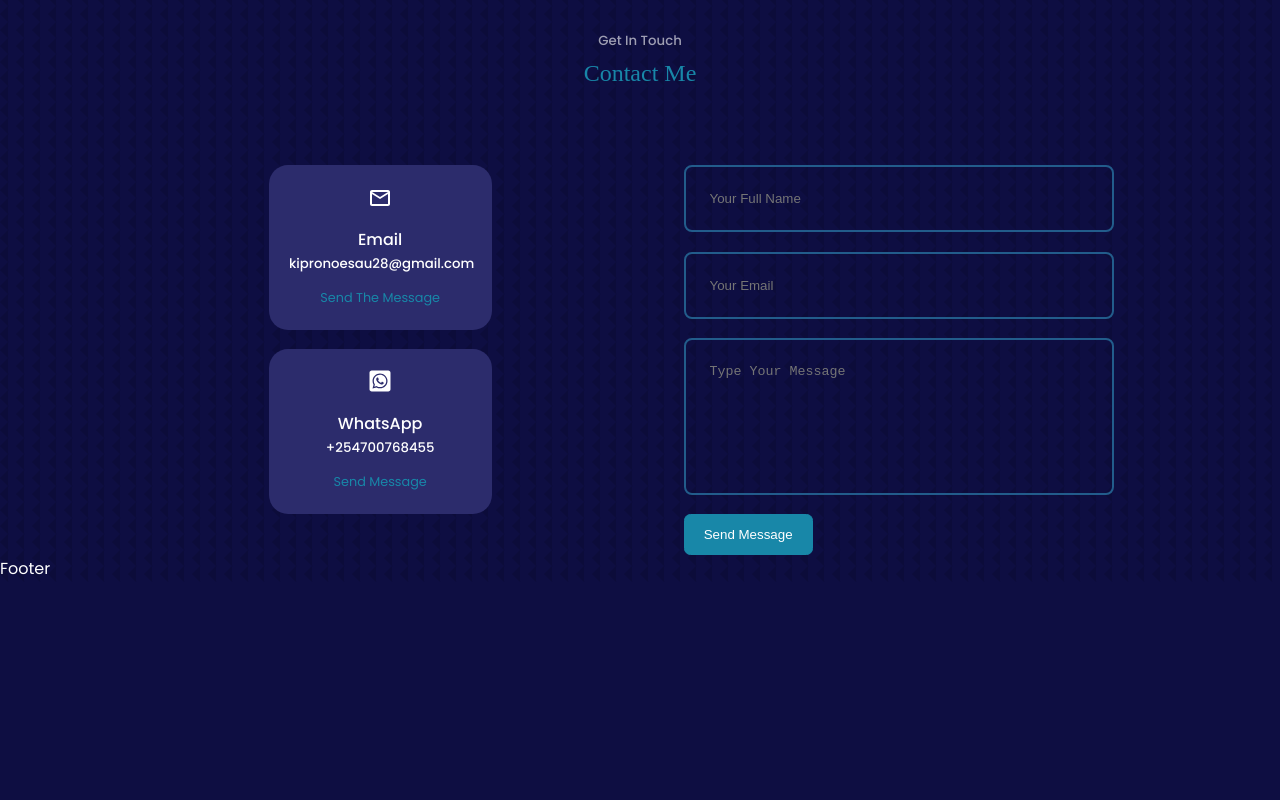
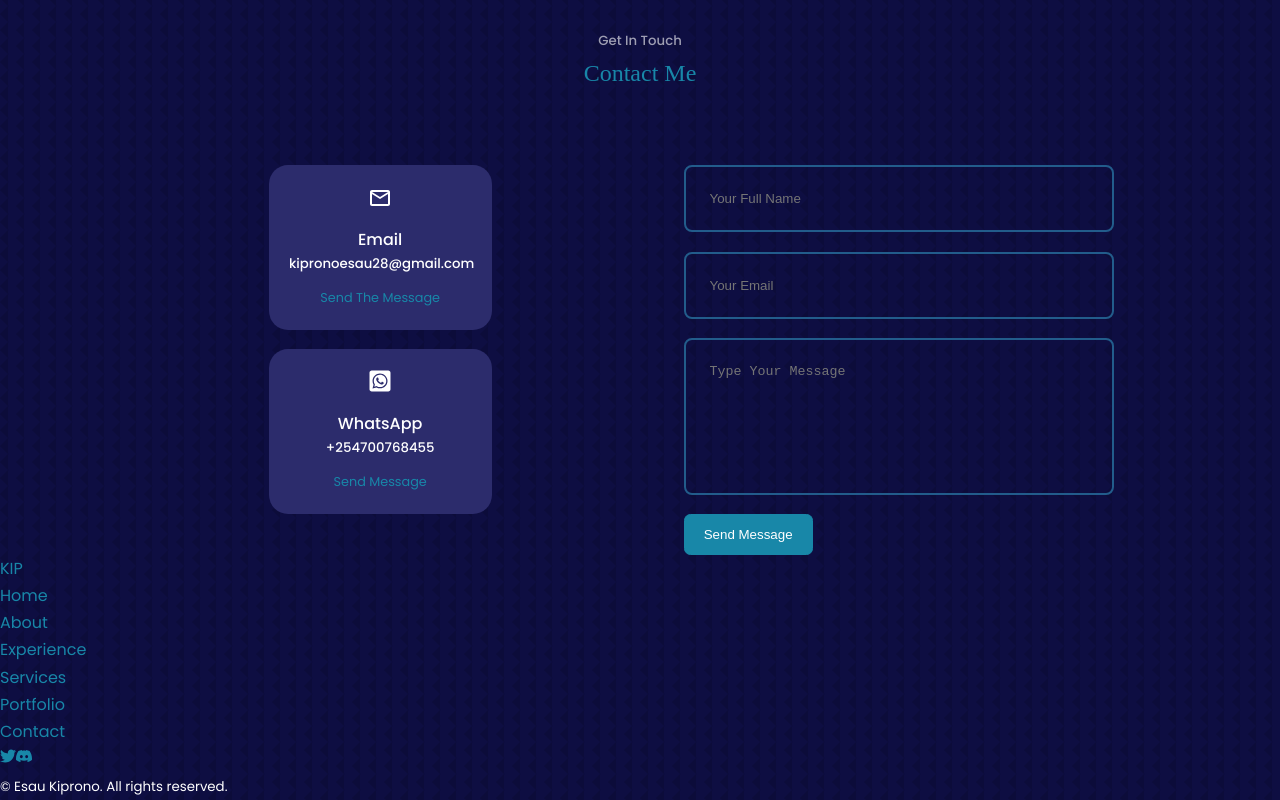
Before and after one commit to EsauKip/portfolio, a React (Create React App) app: page / in a window 1280 px wide. Shown: the part 4506-5306 px from the top of the page. Before the commit the page ends 5088 px from the top, so only its background shows below. Built offline with nearby package versions, Linux system fonts and the light colour scheme; a web font is replaced by a local one.

Commit message:
add footer

```diff
--- a/src/components/footer/footer.jsx
+++ b/src/components/footer/footer.jsx
@@ -1,9 +1,27 @@
 import React from 'react'
 import './footer.css'
-
+import{FaTwitter} from 'react-icons/fa'
+import{SiDiscord} from 'react-icons/si'
 const Footer = () => {
   return (
-    <div>Footer</div>
+    <footer>
+      <a href="#" className='footer__logo'>KIP</a>
+      <ul className="permalinks">
+        <li><a href="#">Home</a></li>
+        <li><a href="#about">About</a></li>
+        <li><a href="#experience">Experience</a></li>
+        <li><a href="#services">Services</a></li>
+        <li><a href="#portfolio">Portfolio</a></li>
+        <li><a href="#contact">Contact</a></li>
+      </ul>
+      <div className="footer__socials">
+        <a href="https://twitter.com/Friendngetich" target="_blank"><FaTwitter/></a>
+        <a href="https://discord.com/channels/@me" target="_blank"><SiDiscord/></a>
+      </div>
+      <div className="footer__copyright">
+        <small>&copy; Esau Kiprono. All rights reserved.</small>
+      </div>
+    </footer>
   )
 }
 
```
